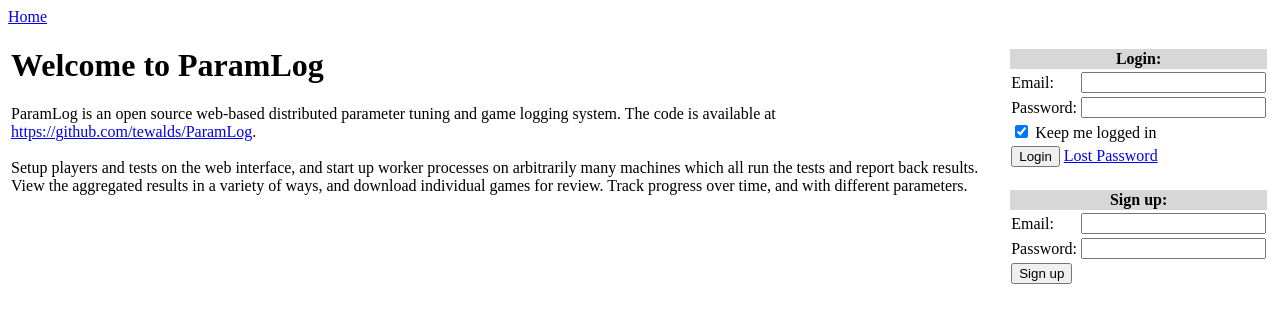
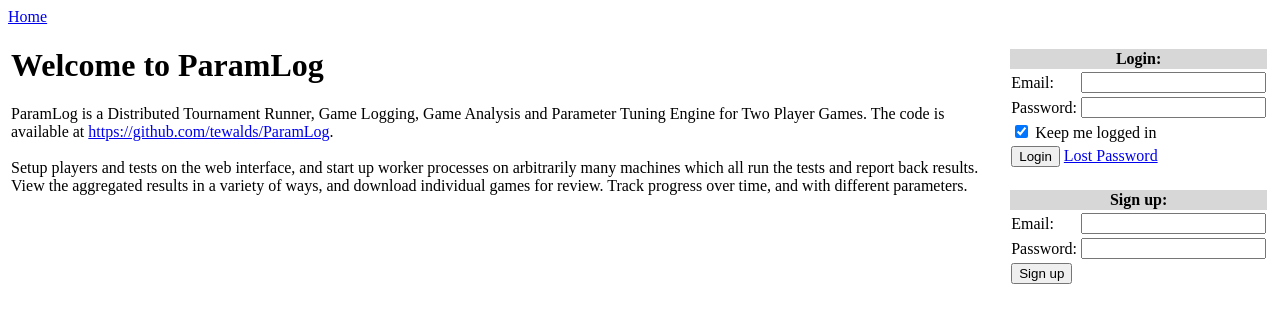
Before and after one commit to tewalds/ParamLog, a PHP site: page / in a window 1280 px wide. Shown: the top 323 px of the page. Run offline with PHP 8.4, Linux system fonts and the light colour scheme.

Commit message:
Improve the opening description of ParamLog

```diff
--- a/www/pages/home.php
+++ b/www/pages/home.php
@@ -5,7 +5,8 @@ function home($data, $user){
 <table><tr><td valign="top">
 
 <h1>Welcome to ParamLog</h1>
-ParamLog is an open source web-based distributed parameter tuning and game logging system.
+
+ParamLog is a Distributed Tournament Runner, Game Logging, Game Analysis and Parameter Tuning Engine for Two Player Games.
 The code is available at <a href="https://github.com/tewalds/ParamLog">https://github.com/tewalds/ParamLog</a>.<br>
 <br>
 Setup players and tests on the web interface, and start up worker processes on arbitrarily many machines
```
